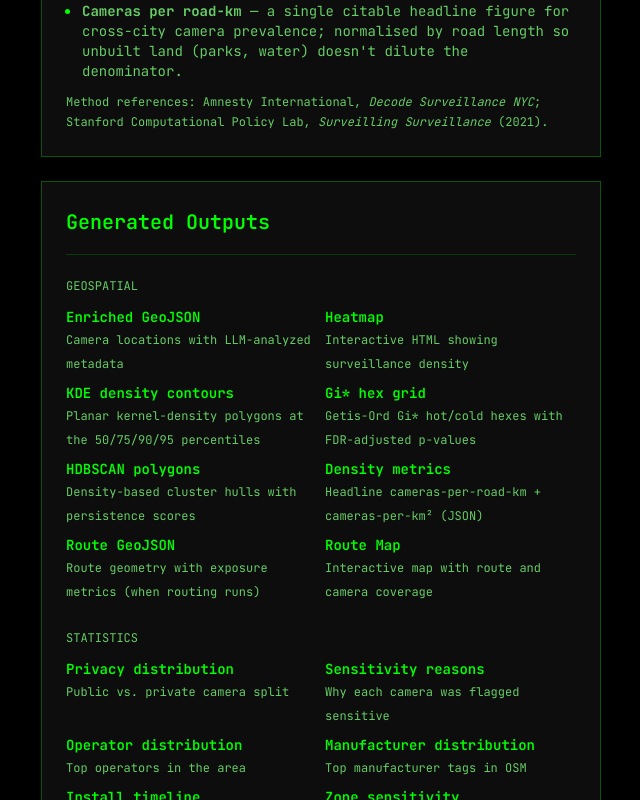
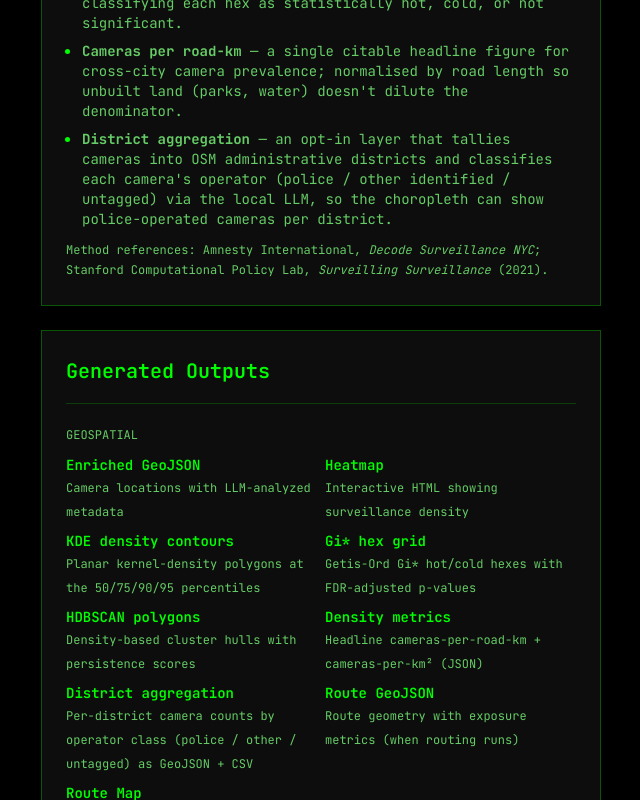
Before and after one commit to UNDO-project/UNDO-agentic-ui, a React (Vite) app: page /how-it-works in a window 1280 px wide. Shown: the part 1840-2640 px from the top of the page, without its empty margins (615-1255 px from the left). Built offline with nearby package versions, Linux system fonts and the light colour scheme.

Commit message:
Documented district layer in methodology + outputs (#53)

```diff
--- a/src/components/pages/HowItWorksPage.tsx
+++ b/src/components/pages/HowItWorksPage.tsx
@@ -40,7 +40,7 @@ const pipelineSteps = [
     agent: "Analyzer Agent",
     optional: false,
     description:
-      "The Analyzer Agent processes camera data using a local LLM (no external API calls). It enriches each camera with context and runs a four-layer hotspot stack: a planar KDE density surface for the smooth heatmap, an HDBSCAN polygon clustering of dense pockets, a Getis-Ord Gi* hex grid for statistical hot/cold classification, and a cameras-per-road-km headline metric for cross-city comparison. Statistical charts and an LLM-written city report follow when the scenario asks for them.",
+      "The Analyzer Agent processes camera data using a local LLM (no external API calls). It enriches each camera with context and runs a four-layer hotspot stack: a planar KDE density surface for the smooth heatmap, an HDBSCAN polygon clustering of dense pockets, a Getis-Ord Gi* hex grid for statistical hot/cold classification, and a cameras-per-road-km headline metric for cross-city comparison. An opt-in district-aggregation layer additionally classifies each camera's operator (police / other identified / untagged) and tallies the classes across OSM administrative districts. Statistical charts and an LLM-written city report follow when the scenario asks for them.",
   },
   {
     label: "Route Computation",
@@ -114,6 +114,11 @@ const outputGroups: {
       {
         name: "Density metrics",
         description: "Headline cameras-per-road-km + cameras-per-km² (JSON)",
+      },
+      {
+        name: "District aggregation",
+        description:
+          "Per-district camera counts by operator class (police / other / untagged) as GeoJSON + CSV",
       },
       {
         name: "Route GeoJSON",
@@ -467,6 +472,15 @@ function HowItWorksPage() {
                     the denominator.
                   </Typography>
                 </Box>
+                <Box component="li">
+                  <Typography variant="body2" sx={{ color: "text.secondary" }}>
+                    <strong>District aggregation</strong> — an opt-in layer that
+                    tallies cameras into OSM administrative districts and
+                    classifies each camera's operator (police / other identified
+                    / untagged) via the local LLM, so the choropleth can show
+                    police-operated cameras per district.
+                  </Typography>
+                </Box>
               </Box>
               <Typography
                 variant="caption"
```
